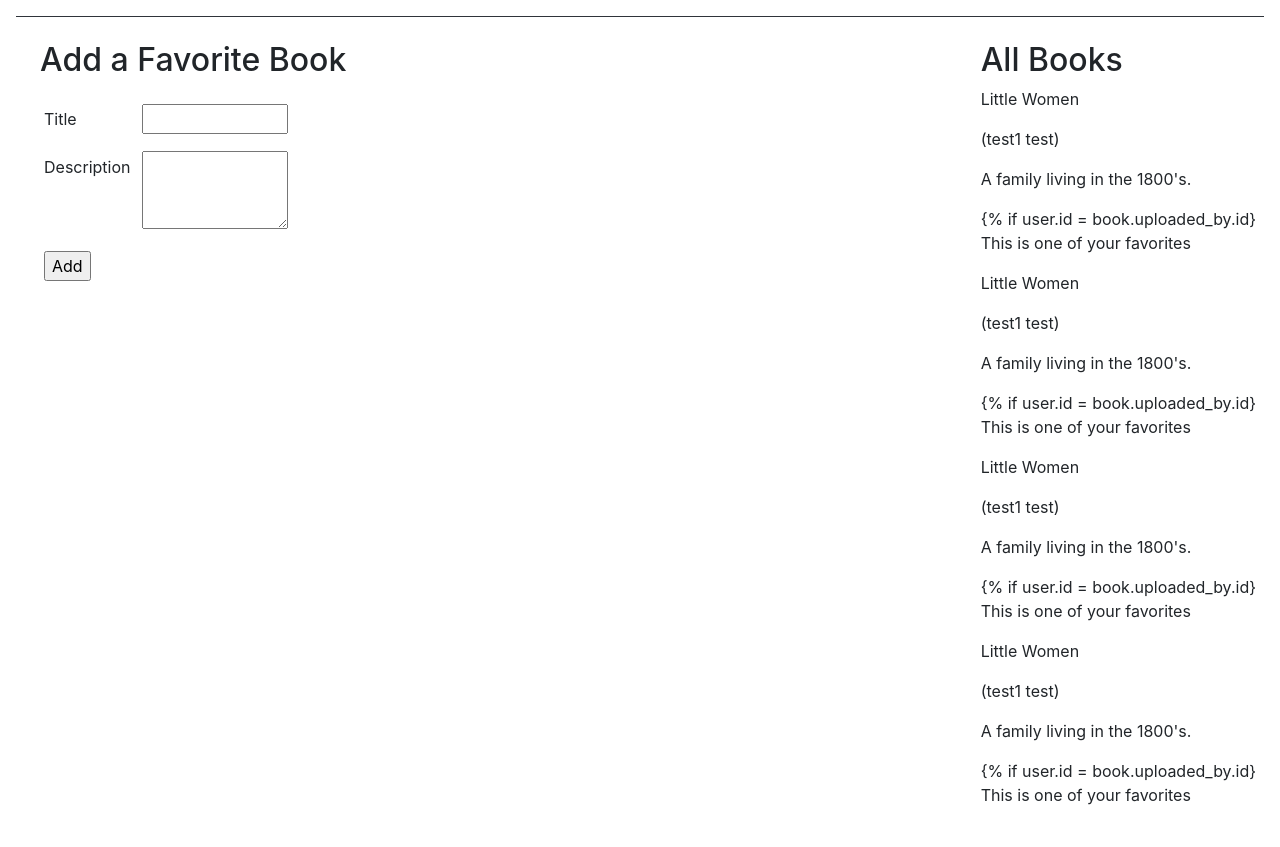
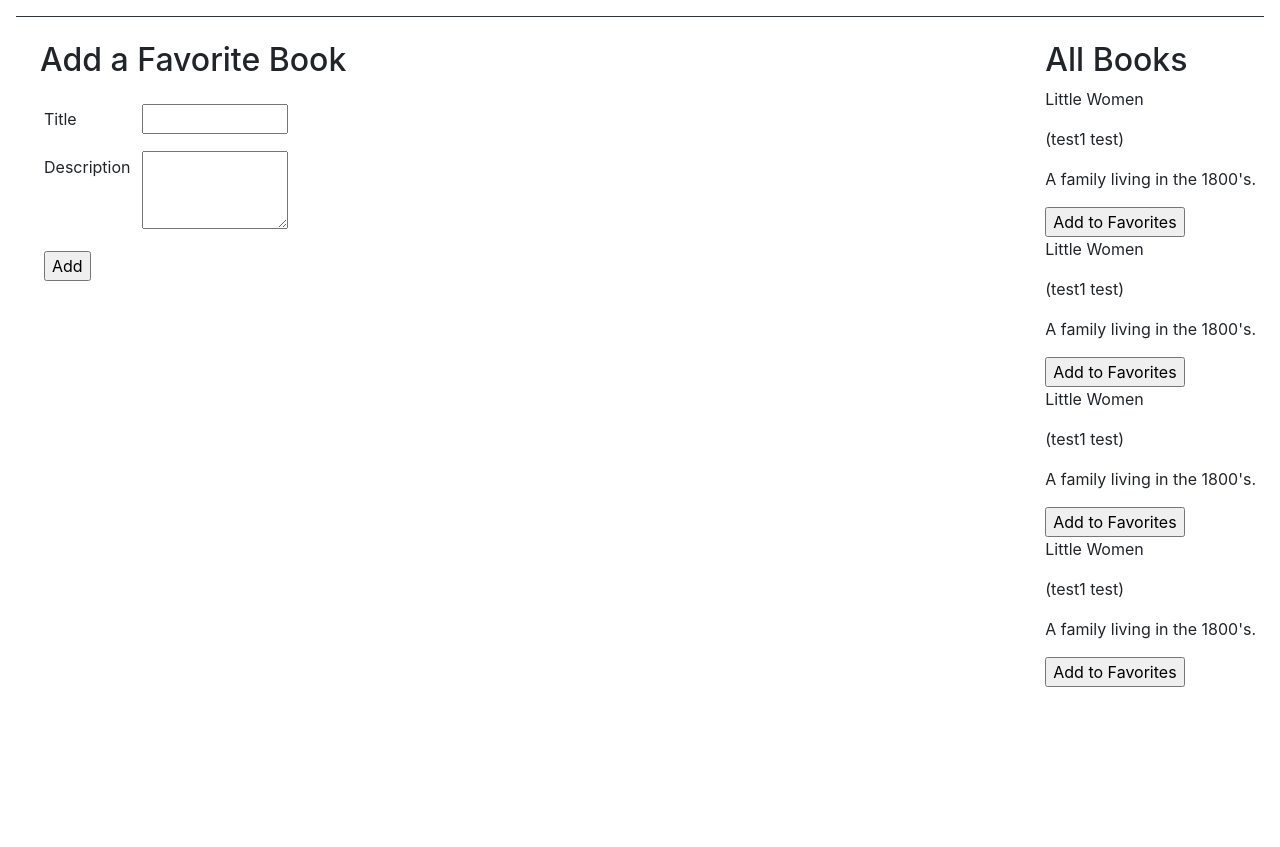
Before and after one commit to JennyWauer/favorite_books, a Django app: template favorites/templates/books.html in a window 1280 px wide. Shown: the part 88-935 px from the top of the page. After the commit the page ends 775 px from the top, so only its background shows below. Run offline with Django 3.2, Linux system fonts and the light colour scheme; the template is opened without the code that fills it: values that come from a table or form of the project are taken from there, others are empty; data comes from the database, SQL or seed files in the repository; some libraries are stand-ins or nearby versions.

Commit message:
add if statement for user not user who added book

```diff
--- a/favorites/templates/books.html
+++ b/favorites/templates/books.html
@@ -41,9 +41,14 @@
             <p>{{ book.title }}</p>
             <p>({{ book.uploaded_by.first_name }} {{ book.uploaded_by.last_name }})</p>
             <p>{{ book.desc }}</p>
-            {% if user.id = book.uploaded_by.id}
+            {% if user.id == book.uploaded_by.id %}
             <p>This is one of your favorites</p>
-
+            {% else %}
+            <form action="/add_favorite" method="POST">
+                {% csrf_token %}
+                <input type="submit" name="add_fav" value="Add to Favorites">
+            </form>
+            {% endif %}
             {% endfor %}
         </div>
     </div>
```
